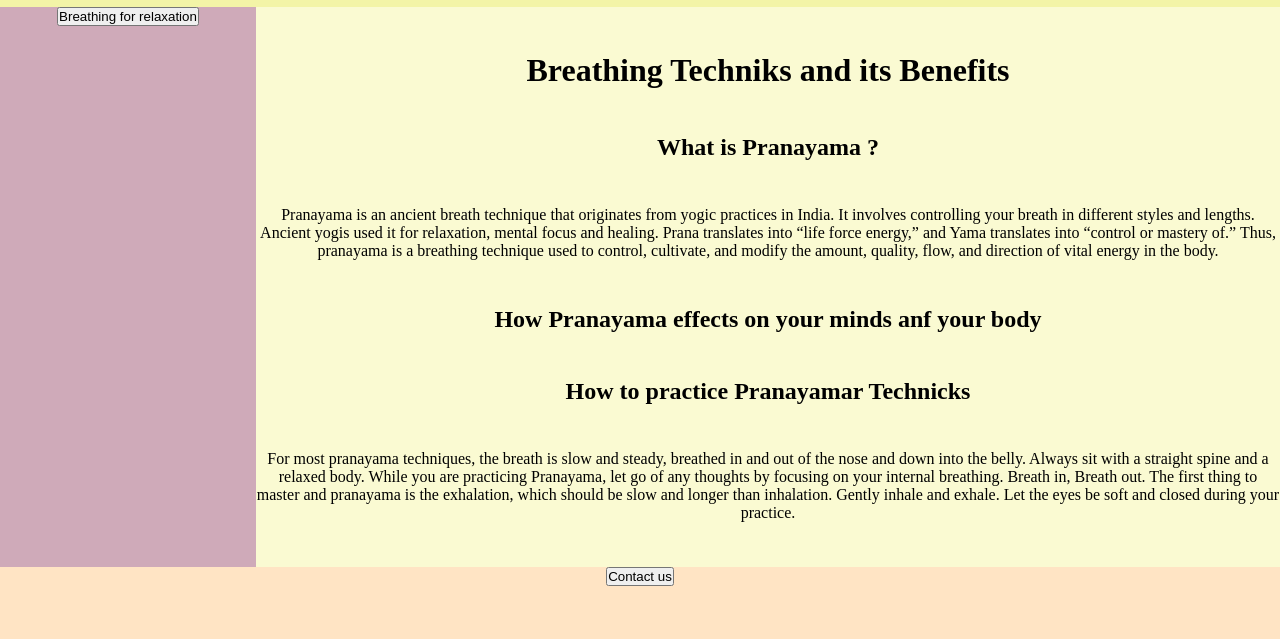
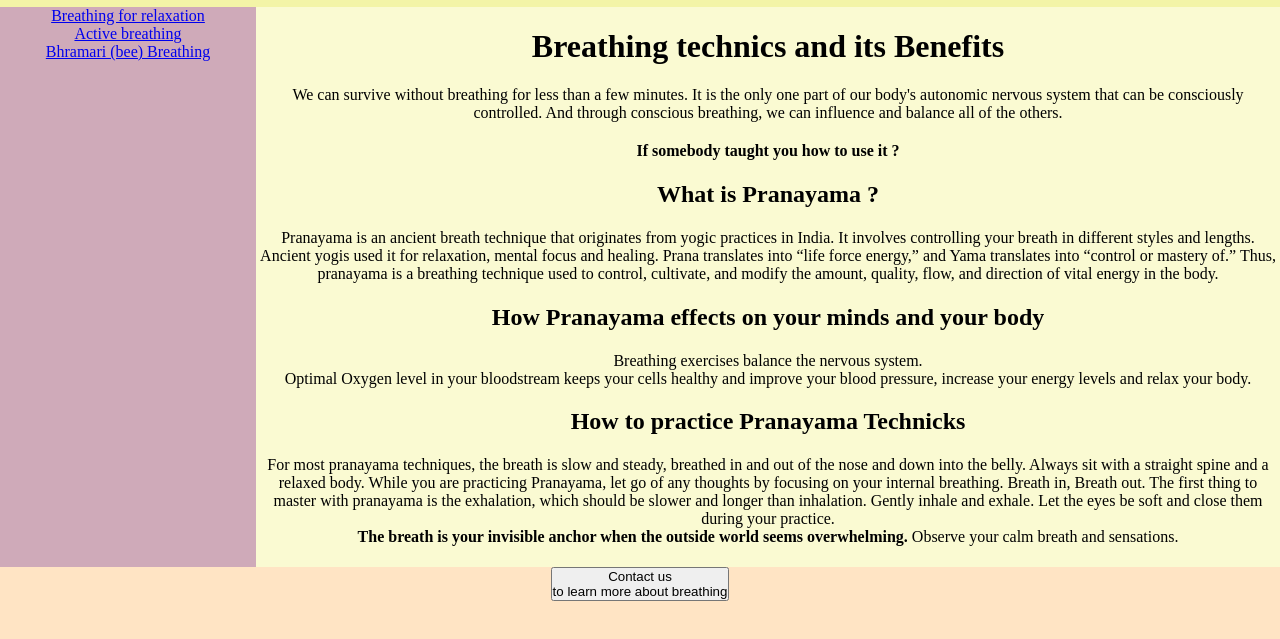
Before and after one commit to Ruslana-M/Git_Hometask1, a plain HTML site: page index.html in a window 1280 px wide. Shown: the part 113-752 px from the top of the page. Drawn offline with nearby package versions, Linux system fonts and the light colour scheme.

Commit message:
modified text inindex. html file

```diff
--- a/index.html
+++ b/index.html
@@ -9,7 +9,7 @@
   <body>
     <div class="container">
       <div class="navbar">
-        <img src="/Yogi-girl.PNG" alt="yoga_image" />
+        <img src="/Yogi-girl.PNG" alt="yoga_girl_image" />
         <div class="navButtons">
           <ion-icon name="home-outline"></ion-icon>
           <ion-icon name="book-outline"></ion-icon>
@@ -18,14 +18,22 @@
         </div>
       </div>
       <div class="menu">
-        <button>
-            Breathing for relaxation <a href="feature1.html"></a>
-        </button>
+
+            <a href="feature1.html"> Breathing for relaxation</a> <br>
+            <a href="/feature2.html">Active breathing</a> <br>
+            <a href="/feature3.html">Bhramari (bee) Breathing</a>
+
+
     </li>
 
       </div>
       <div class="content">
-        <h1>Breathing Techniks and its Benefits</h1>
+        <h1>Breathing technics and its Benefits</h1>
+        We can survive without breathing for less than a few minutes.
+
+        It is the only one part of our body's autonomic nervous system that can be consciously controlled. And through conscious breathing, we can influence and balance all of the others. <br> <b>If somebody taught you how to use it ?</b>
+
+
         <h2>What is Pranayama ?</h2>
         <p>
           Pranayama is an ancient breath technique that originates from yogic
@@ -36,21 +44,26 @@
           breathing technique used to control, cultivate, and modify the amount,
           quality, flow, and direction of vital energy in the body.
         </p>
-        <h2>How Pranayama effects on your minds anf your body</h2>
-        <h2>How to practice Pranayamar Technicks</h2>
+        <h2>How Pranayama effects on your minds and your body</h2>
+        Breathing exercises balance the nervous system. <br> Optimal Oxygen level in your bloodstream keeps your cells healthy and improve your blood pressure, increase your energy levels and relax your body.
+
+        <h2>How to practice Pranayama Technicks</h2>
         <p>
           For most pranayama techniques, the breath is slow and steady, breathed
           in and out of the nose and down into the belly. Always sit with a
           straight spine and a relaxed body. While you are practicing Pranayama,
           let go of any thoughts by focusing on your internal breathing. Breath
-          in, Breath out. The first thing to master and pranayama is the
-          exhalation, which should be slow and longer than inhalation. Gently
-          inhale and exhale. Let the eyes be soft and closed during your
-          practice.
+          in, Breath out. The first thing to master with pranayama is the
+          exhalation, which should be slower and longer than inhalation. Gently
+          inhale and exhale. Let the eyes be soft and close them during your
+          practice. <br>
+          <b>The breath is your invisible anchor when the outside world seems overwhelming.</b>  Observe your calm breath and sensations.
         </p>
       </div>
       <div class="footer">
-        <button>Contact us</button>
+        <button>Contact us <br> to learn more about breathing</button>
+
+
       </div>
     </div>
 
```
